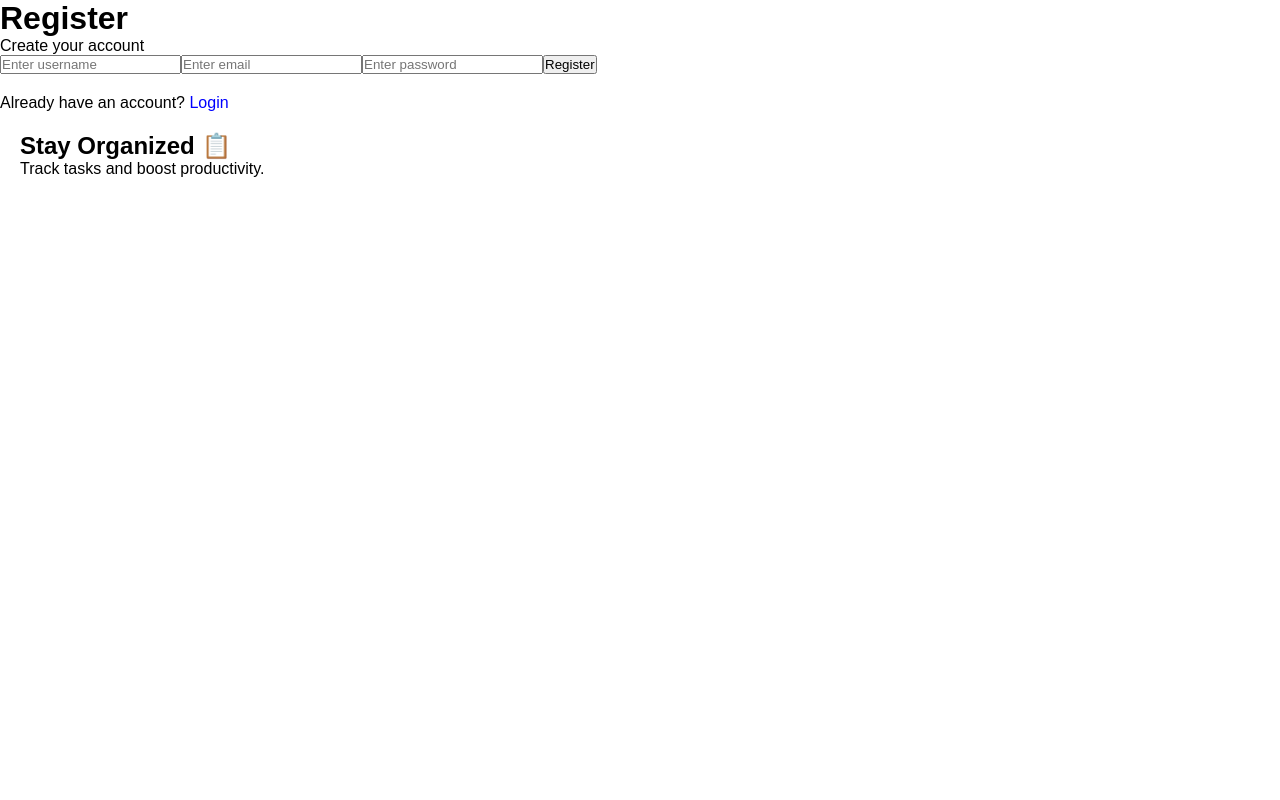
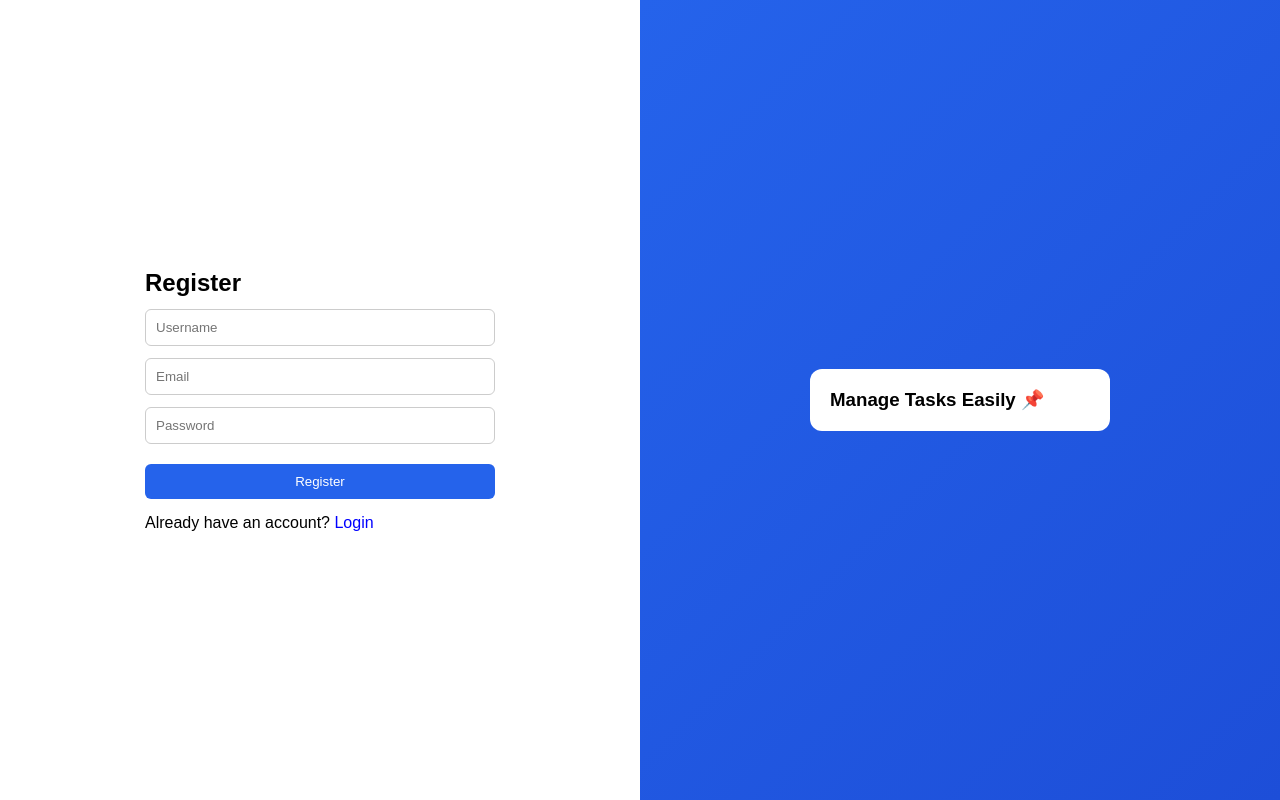
Before and after one commit to 25A31A05IG/Task-Management-App, a React (Vite) app in the folder client/: page /register in a window 1280 px wide. Built offline with nearby package versions, Linux system fonts and the light colour scheme.

Commit message:
Register.jsx

```diff
--- a/client/src/pages/Register.jsx
+++ b/client/src/pages/Register.jsx
@@ -24,61 +24,37 @@ function Register() {
 
       alert("Registered successfully");
       navigate("/");
-    } catch (err) {
-      alert(err.response?.data?.message || "Registration failed");
+    } catch {
+      alert("Registration failed");
     }
   };
 
   return (
-    <div className="login-page">
+    <div className="auth-page">
+      <div className="auth-left">
+        <div className="auth-box">
+          <h2>Register</h2>
 
-      <div className="login-left">
-        <div className="login-box">
-
-          <h1>Register</h1>
-          <p>Create your account</p>
-
-          <input
-            name="username"
-            placeholder="Enter username"
-            onChange={handleChange}
-          />
-
-          <input
-            name="email"
-            placeholder="Enter email"
-            onChange={handleChange}
-          />
-
-          <input
-            name="password"
-            type="password"
-            placeholder="Enter password"
-            onChange={handleChange}
-          />
+          <input name="username" placeholder="Username" onChange={handleChange} />
+          <input name="email" placeholder="Email" onChange={handleChange} />
+          <input name="password" placeholder="Password" type="password" onChange={handleChange} />
 
           <button onClick={register}>Register</button>
 
-          <p style={{ marginTop: "20px" }}>
+          <p style={{ marginTop: "15px" }}>
             Already have an account?{" "}
-            <span
-              onClick={() => navigate("/")}
-              style={{ color: "blue", cursor: "pointer" }}
-            >
+            <span onClick={() => navigate("/")} style={{ color: "blue", cursor: "pointer" }}>
               Login
             </span>
           </p>
-
         </div>
       </div>
 
-      <div className="login-right">
+      <div className="auth-right">
         <div className="floating-card">
-          <h2>Stay Organized 📋</h2>
-          <p>Track tasks and boost productivity.</p>
+          <h3>Manage Tasks Easily 📌</h3>
         </div>
       </div>
-
     </div>
   );
 }
```
